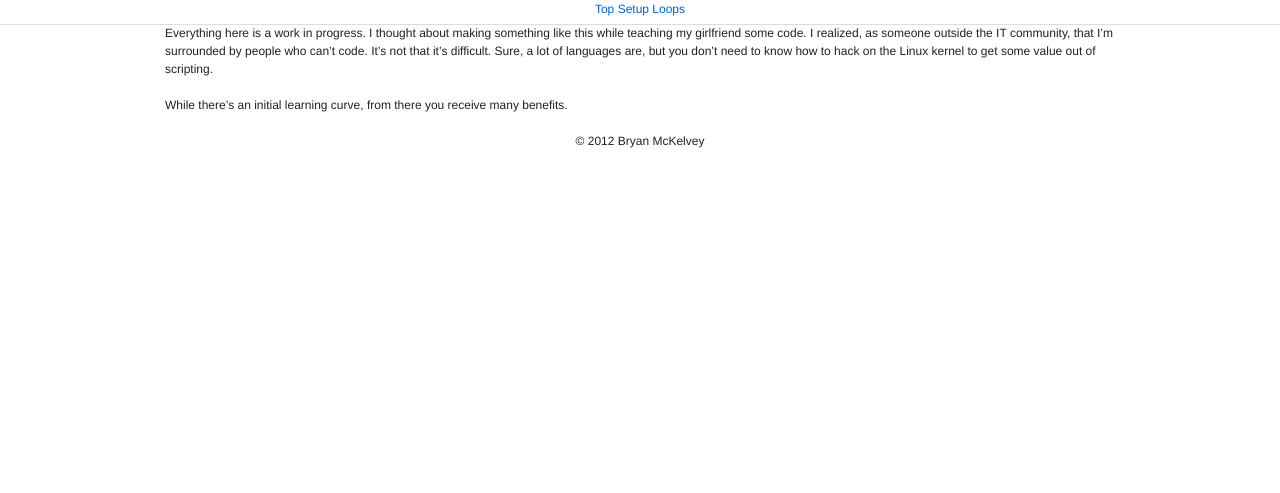
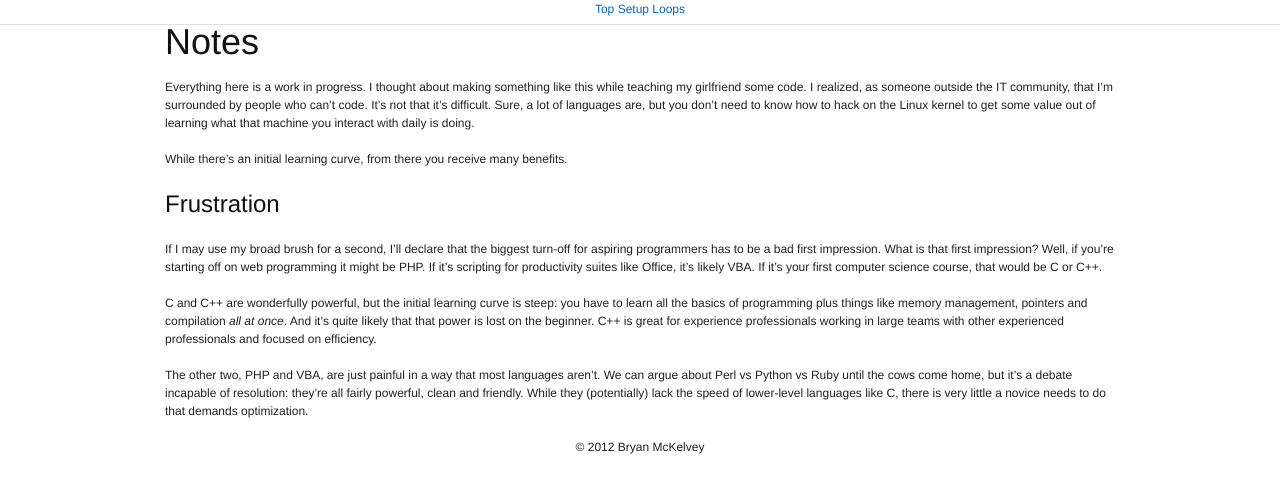
Before and after one commit to brymck/notes, a Jekyll site: the page built from index.md, in a window 1280 px wide. Shown: the top 493 px of the page. Built offline with Jekyll 4.4.1, drawn with Linux system fonts in a browser that asks for light colours; Markdown is read by kramdown in place of the engine named in the settings.

Commit message:
Updating layout

```diff
--- a/_layouts/default.html
+++ b/_layouts/default.html
@@ -20,6 +20,7 @@
 {% endcapture %}
 {{ toc | unindent | markdownify }}
     </nav>
+    <h1>{{ page.title }}</h1>
 {{ content }}
     <footer style="center">
       <p>© 2012 Bryan McKelvey</p>
--- a/index.md
+++ b/index.md
@@ -4,10 +4,32 @@
 description: Some notes by me on introductory programming
 ---
 
-Everything here is a work in progress. I thought about making something like this
-while teaching my girlfriend some code. I realized, as someone outside the IT
-community, that I'm surrounded by people who can't code. It's not that it's difficult.
-Sure, a lot of languages are, but you don't need to know how to hack on the Linux
-kernel to get some value out of scripting.
+Everything here is a work in progress. I thought about making something like
+this while teaching my girlfriend some code. I realized, as someone outside the
+IT community, that I'm surrounded by people who can't code. It's not that it's
+difficult. Sure, a lot of languages are, but you don't need to know how to hack
+on the Linux kernel to get some value out of learning what that machine you
+interact with daily is doing.
 
 While there's an initial learning curve, from there you receive many benefits.
+
+## Frustration
+
+If I may use my broad brush for a second, I'll declare that the biggest
+turn-off for aspiring programmers has to be a bad first impression. What is
+that first impression? Well, if you're starting off on web programming it might
+be PHP. If it's scripting for productivity suites like Office, it's likely VBA.
+If it's your first computer science course, that would be C or C++.
+
+C and C++ are wonderfully powerful, but the initial learning curve is steep:
+you have to learn all the basics of programming plus things like memory
+management, pointers and compilation _all at once_. And it's quite likely that
+that power is lost on the beginner. C++ is great for experience professionals
+working in large teams with other experienced professionals and focused on
+efficiency.
+
+The other two, PHP and VBA, are just painful in a way that most languages
+aren't. We can argue about Perl vs Python vs Ruby until the cows come home, but
+it's a debate incapable of resolution: they're all fairly powerful, clean and
+friendly. While they (potentially) lack the speed of lower-level languages like
+C, there is very little a novice needs to do that demands optimization.
```
